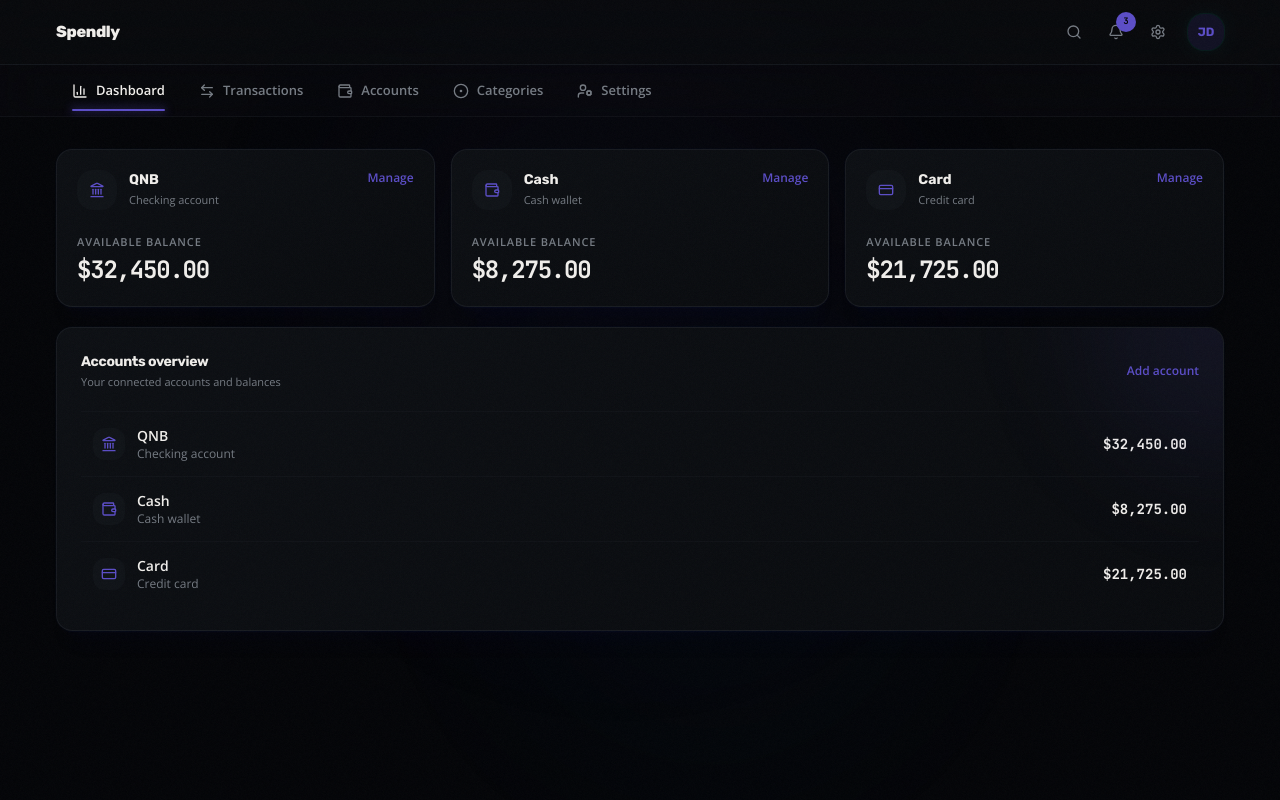
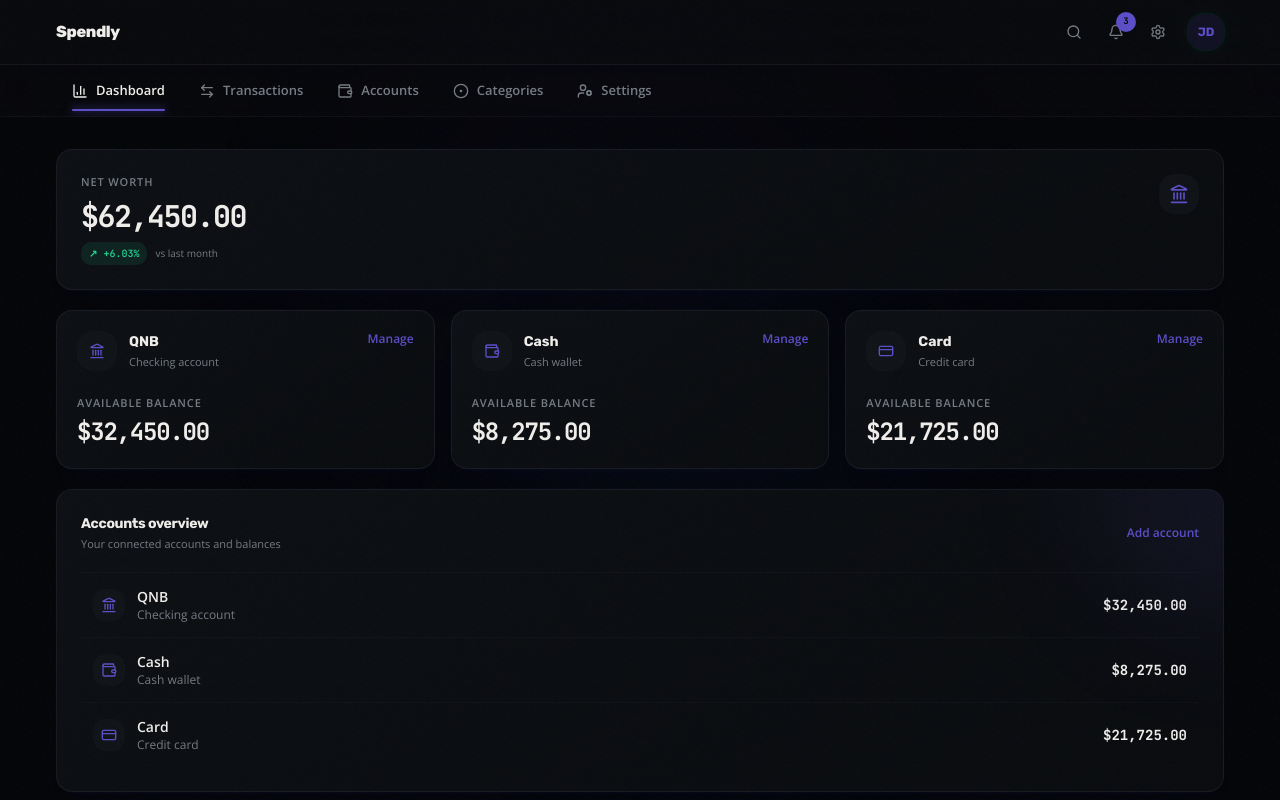
Before and after one commit to the1mazen/dashspendly, a Next.js app: page / in a window 1280 px wide. Shown: the top 800 px of the page. Built offline with nearby package versions, Linux system fonts and the light colour scheme.

Commit message:
feat: add NetWorthCard component and DashboardSection integration
Co-authored-by: the1mazen <314579469+the1mazen@users.noreply.github.com>

```diff
--- a/components/cards/financial-analytics-dashboard.tsx
+++ b/components/cards/financial-analytics-dashboard.tsx
@@ -426,6 +426,32 @@ const accountSummaries = [
   { name: "Cash", type: "Cash wallet", balance: "8,275.00", icon: Wallet, tone: "green" as const },
   { name: "Card", type: "Credit card", balance: "21,725.00", icon: CreditCard, tone: "red" as const },
 ]
+
+function NetWorthCard() {
+  return (
+    <motion.div
+      initial={{ opacity: 0, y: 16 }}
+      animate={{ opacity: 1, y: 0 }}
+      transition={{ duration: 0.5, ease: EASE_OUT }}
+      className="relative overflow-hidden rounded-2xl surface-card p-5 lg:p-6 glow-blue-sm"
+      style={{ boxShadow: CARD_SHADOW }}
+    >
+      <div className="flex items-start justify-between gap-4">
+        <div>
+          <p className="text-[11px] font-semibold tracking-[0.08em] uppercase text-muted-foreground font-sans">Net worth</p>
+          <p className="text-3xl font-bold text-foreground font-mono tracking-tighter mt-2">$62,450.00</p>
+          <div className="flex items-center gap-2 mt-2">
+            <span className="text-[10px] font-semibold text-fin-gain bg-fin-gain/10 rounded-md px-2 py-1 font-mono">↗ +6.03%</span>
+            <span className="text-[10px] text-muted-foreground font-sans">vs last month</span>
+          </div>
+        </div>
+        <div className="size-10 rounded-xl bg-accent/60 flex items-center justify-center">
+          <Landmark className="size-5 text-primary" />
+        </div>
+      </div>
+    </motion.div>
+  )
+}
 
 function AccountsSection() {
   return (
@@ -1151,8 +1177,17 @@ function SettingsSection() {
 
 // ─── Main Dashboard ─────────────────────────────────────────────
 
+function DashboardSection() {
+  return (
+    <div className={`flex flex-col gap-5 ${SECTION_MIN_H}`}>
+      <NetWorthCard />
+      <AccountsSection />
+    </div>
+  )
+}
+
 const sectionComponents: Record<SectionId, React.FC> = {
-  dashboard: AccountsSection,
+  dashboard: DashboardSection,
   transactions: TransactionsSection,
   accounts: AccountsSection,
   categories: TransactionsSection,
```
